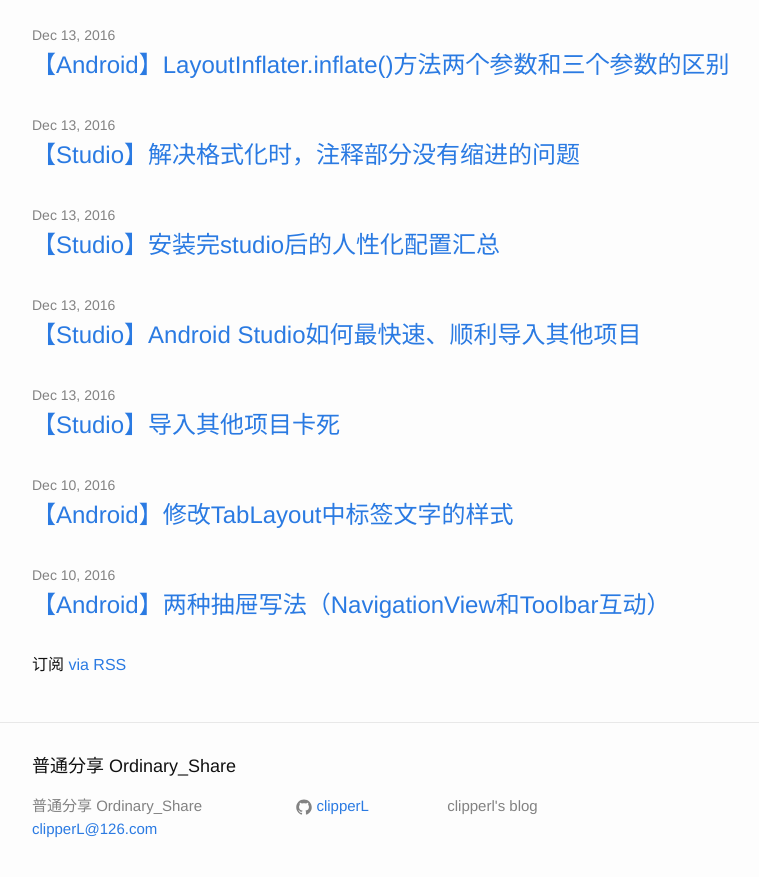
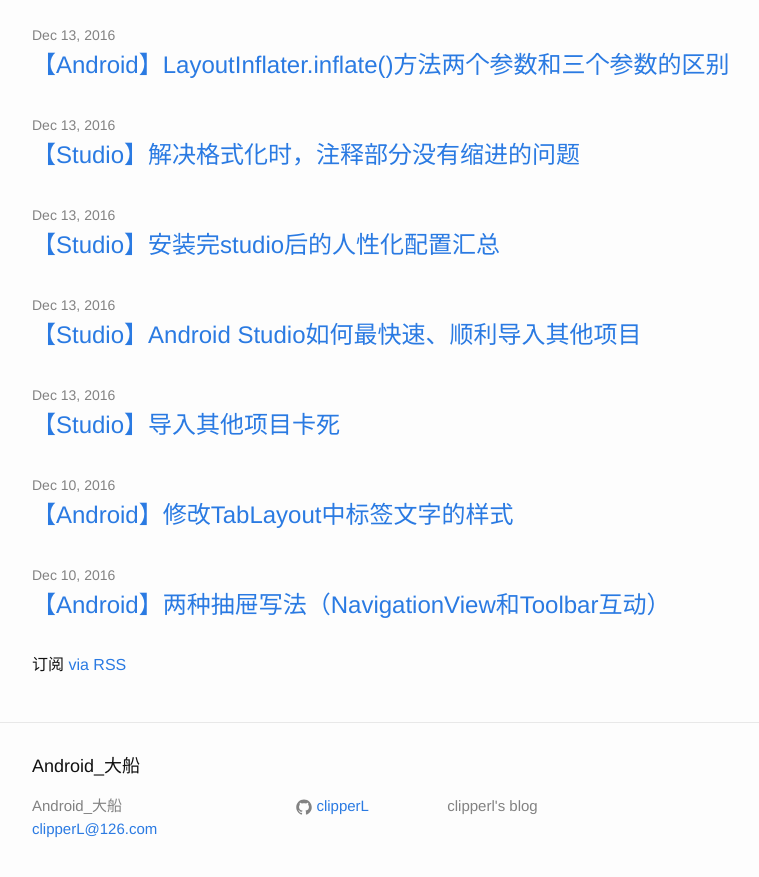
Before and after one commit to clipperL/clipperl.github.io, a Jekyll site: the page built from index.html, in a window 1280 px wide and 900 px high, scrolled down 2418 px. Shown: the top 877 px of the window, without its empty margins (238-997 px from the left). Built offline with Jekyll 4.4.1, drawn with Linux system fonts in a browser that asks for light colours; comment, search, counter and statistics services are not loaded; some of the changed text lies outside the part shown.

Commit message:
modify the title and url.

```diff
--- a/_config.yml
+++ b/_config.yml
@@ -1,10 +1,10 @@
 # Site settings
-title: 普通分享 Ordinary_Share
+title: Android_大船
 email: clipperL@126.com
 description: > # this means to ignore newlines until "baseurl:"
   clipperl's blog
 baseurl: "" # the subpath of your site, e.g. /blog/
-url: "http://www.lvzhou.me" # the base hostname & protocol for your site
+url: "http://clipperl.top/" # the base hostname & protocol for your site
 #twitter_username: jekyllrb
 github_username:  clipperL
 
```
